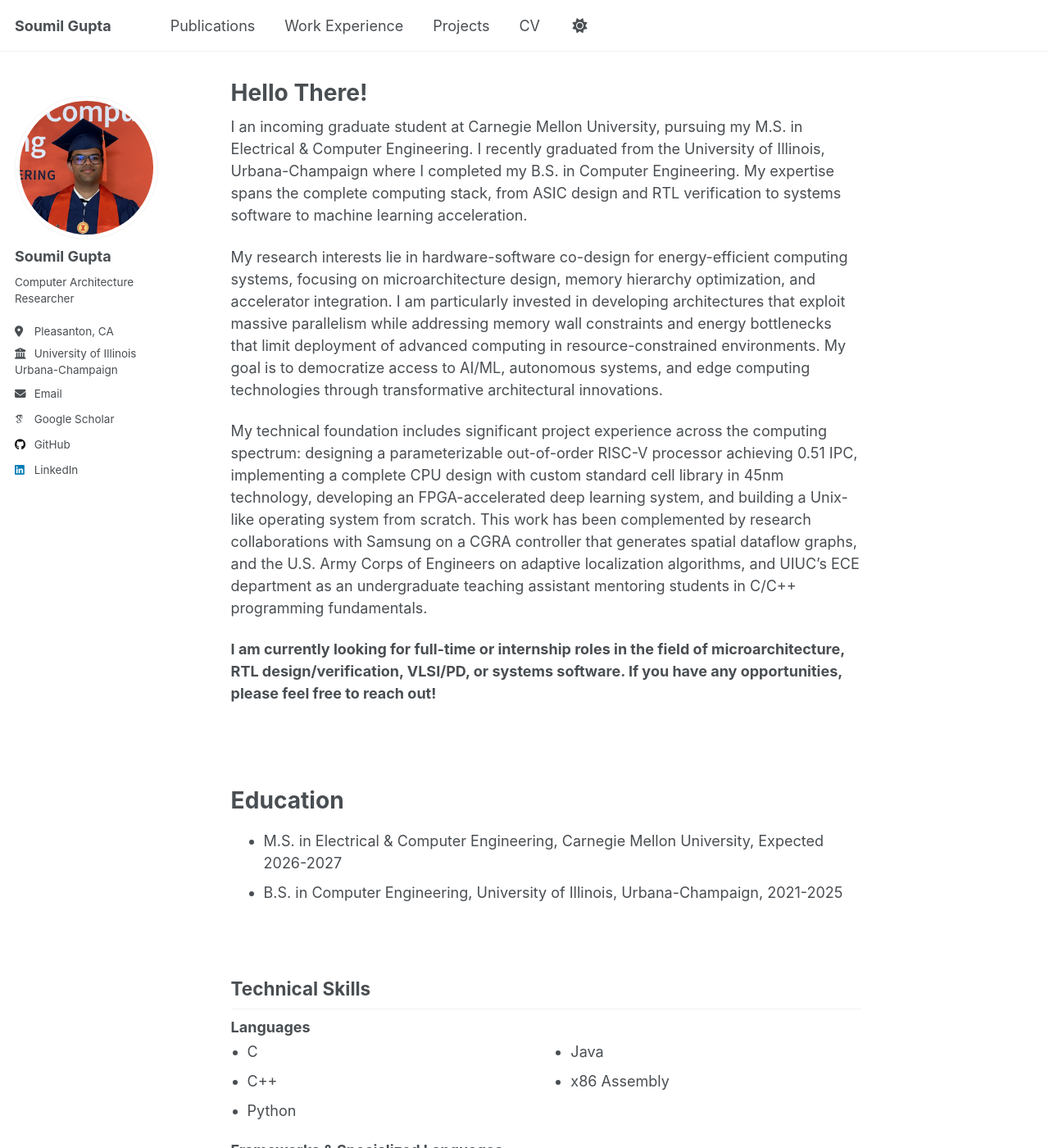
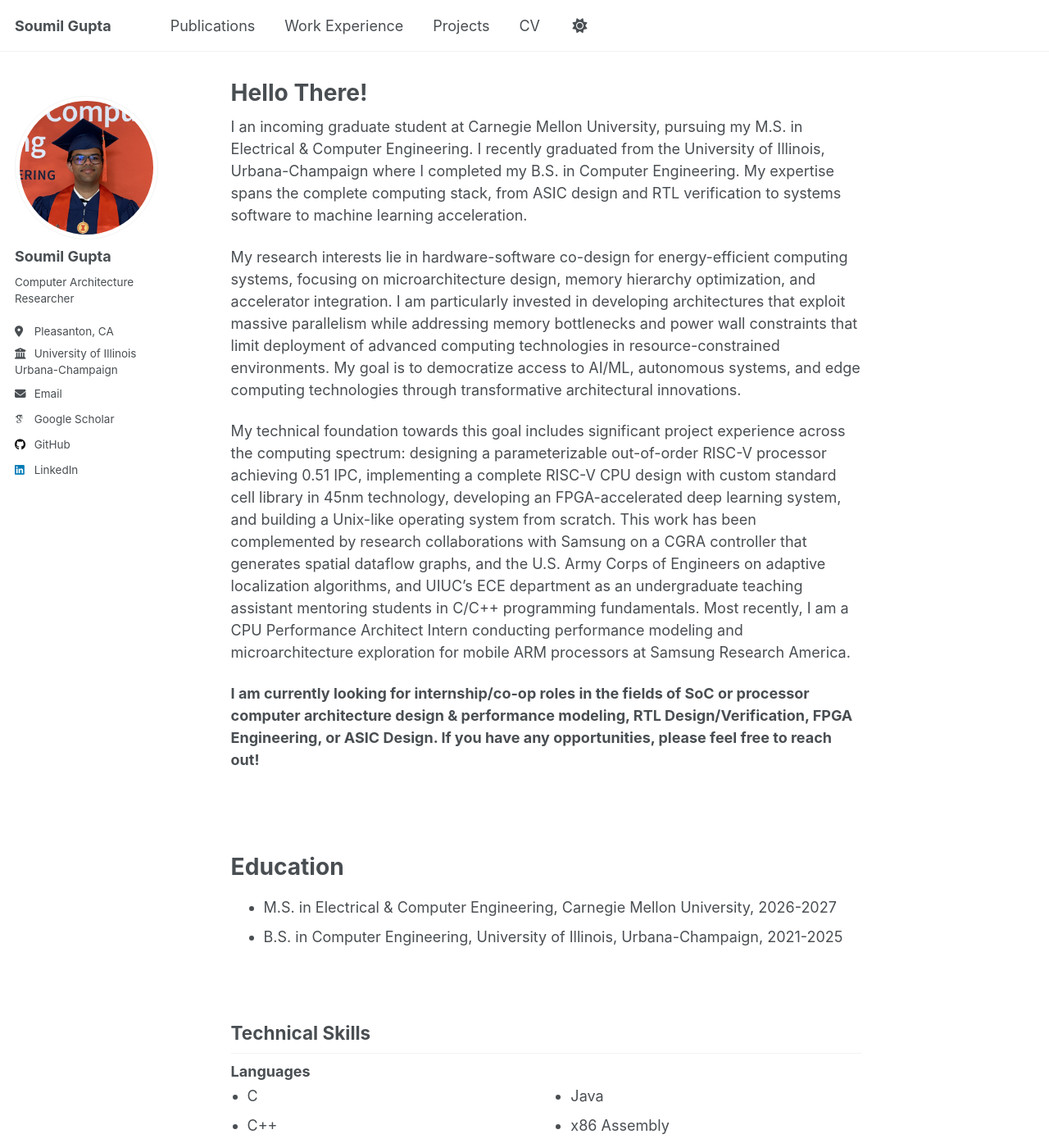
Before and after one commit to Soumilsg/soumilsg.github.io, a Jekyll site: the page built from _pages/about.md, in a window 1280 px wide and 1400 px high. Shown: the whole window at 82% size. Built offline with Jekyll 4.4.1, drawn with Linux system fonts in a browser that asks for light colours; some web fonts are replaced.

Commit message:
Update about.md

```diff
--- a/_pages/about.md
+++ b/_pages/about.md
@@ -9,19 +9,18 @@ redirect_from:
 
 I an incoming graduate student at Carnegie Mellon University, pursuing my M.S. in Electrical & Computer Engineering. I recently graduated from the University of Illinois, Urbana-Champaign where I completed my B.S. in Computer Engineering. My expertise spans the complete computing stack, from ASIC design and RTL verification to systems software to machine learning acceleration.
 
-My research interests lie in hardware-software co-design for energy-efficient computing systems, focusing on microarchitecture design, memory hierarchy optimization, and accelerator integration. I am particularly invested in developing architectures that exploit massive parallelism while addressing memory wall constraints and energy bottlenecks that limit deployment of advanced computing in resource-constrained environments. My goal is to democratize access to AI/ML, autonomous systems, and edge computing technologies through transformative architectural innovations.
+My research interests lie in hardware-software co-design for energy-efficient computing systems, focusing on microarchitecture design, memory hierarchy optimization, and accelerator integration. I am particularly invested in developing architectures that exploit massive parallelism while addressing memory bottlenecks and power wall constraints that limit deployment of advanced computing technologies in resource-constrained environments. My goal is to democratize access to AI/ML, autonomous systems, and edge computing technologies through transformative architectural innovations.
 
-My technical foundation includes significant project experience across the computing spectrum: designing a parameterizable out-of-order RISC-V processor achieving 0.51 IPC, implementing a complete CPU design with custom standard cell library in 45nm technology, developing an FPGA-accelerated deep learning system, and building a Unix-like operating system from scratch. This work has been complemented by research collaborations with Samsung on a CGRA controller that generates spatial dataflow graphs, and the U.S. Army Corps of Engineers on adaptive localization algorithms, and UIUC's ECE department as an undergraduate teaching assistant mentoring students in C/C++ programming fundamentals.
+My technical foundation towards this goal includes significant project experience across the computing spectrum: designing a parameterizable out-of-order RISC-V processor achieving 0.51 IPC, implementing a complete RISC-V CPU design with custom standard cell library in 45nm technology, developing an FPGA-accelerated deep learning system, and building a Unix-like operating system from scratch. This work has been complemented by research collaborations with Samsung on a CGRA controller that generates spatial dataflow graphs, and the U.S. Army Corps of Engineers on adaptive localization algorithms, and UIUC's ECE department as an undergraduate teaching assistant mentoring students in C/C++ programming fundamentals. Most recently, I am a CPU Performance Architect Intern conducting performance modeling and microarchitecture exploration for mobile ARM processors at Samsung Research America.
 
-
-**I am currently looking for full-time or internship roles in the field of microarchitecture, RTL design/verification, VLSI/PD, or systems software. If you have any opportunities, please feel free to reach out!**
+**I am currently looking for internship/co-op roles in the fields of SoC or processor computer architecture design & performance modeling, RTL Design/Verification, FPGA Engineering, or ASIC Design. If you have any opportunities, please feel free to reach out!**
 
 
 <br><br>
 
 Education
 ======
-* M.S. in Electrical & Computer Engineering, Carnegie Mellon University, Expected 2026-2027
+* M.S. in Electrical & Computer Engineering, Carnegie Mellon University, 2026-2027
 * B.S. in Computer Engineering, University of Illinois, Urbana-Champaign, 2021-2025
 
 <br>
```
